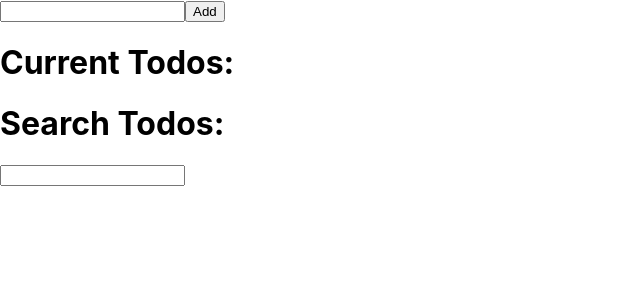
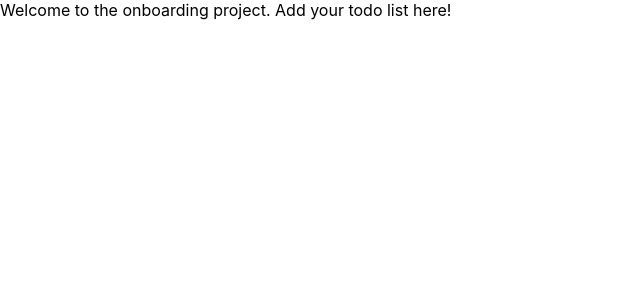
Before and after one commit to jbperry004/onboardingFall18, a React (Create React App) app: page / in a window 1280 px wide. Shown: the top 300 px of the page, without its empty margins (0-640 px from the left). Built offline with nearby package versions, Linux system fonts and the light colour scheme.

Commit message:
Revert "Phase 1 Rough Draft"

```diff
--- a/src/components/ToDoContainer/index.js
+++ b/src/components/ToDoContainer/index.js
@@ -1,143 +1,9 @@
 import React, { Component } from "react";
 
-
-let id = 0;
-
-class Add extends Component {
-  constructor(props) {
-    super(props);
-    this.state = {value : ''};
-
-    this.handleChange = this.handleChange.bind(this);
-    this.handleSubmit = this.handleSubmit.bind(this);
-  }
-
-  handleChange(event) {
-    this.setState({value: event.target.value});
-  }
-
-  handleSubmit(event) {
-    this.props.addTodo(this.state.value);
-    event.preventDefault();
-  }
-
-  render () {
-    return (
-      <form onSubmit = {this.handleSubmit}>
-        <input type="text" value={this.state.value} onChange={this.handleChange}/>
-        <input type="submit" value="Add"/>
-      </form>
-    );
-  }
-}
-
-class Todoitem extends Component {
-  constructor(props) {
-    super(props);
-    this.handleSubmit = this.handleSubmit.bind(this);
-  }
-
-  handleSubmit(event) {
-    this.props.deleteTodo(this.props.id);
-    event.preventDefault();
-  }
-
+class ToDoContainer extends Component {
   render() {
     return (
-      <form onSubmit={this.handleSubmit}>
-        <li>{this.props.payload}</li>
-        <input type="submit" value="delete"/>
-      </form>
-    );
-  }
-}
-
-class Current extends Component {
-  constructor(props) {
-    super(props);
-  }
-
-  render() {
-    const items = this.props.todos.map((todo) =>
-        <Todoitem id={todo.id} payload={todo.payload} deleteTodo={this.props.deleteTodo} />
-      );
-    return (
-      <div>
-        <h1>Current Todos:</h1>
-        <ul>{items}</ul>
-      </div>
-    );
-  }
-}
-
-class Search extends Component {
-  constructor(props) {
-    super(props);
-    this.handleChange = this.handleChange.bind(this);
-  }
-
-  handleChange(event) {
-    this.props.searchTodo(event.target.value);
-  }
-
-  render () {
-    return (
-      <div>
-        <h1>Search Todos:</h1>
-        <input type="text" onChange={this.handleChange}/>
-      </div>
-    );
-  }
-}
-
-class ToDoContainer extends Component {
-  constructor(props) {
-    super(props);
-    this.state = {allTodos : [], filter : ''};
-
-    this.addTodo = this.addTodo.bind(this);
-    this.deleteTodo = this.deleteTodo.bind(this);
-    this.searchTodo = this.searchTodo.bind(this);
-  }
-
-  addTodo (payload) {
-    this.setState((state, props) => ({
-      allTodos : state.allTodos.concat([{
-        payload : payload,
-        id : id
-      }])
-    }));
-    id++;
-  }
-
-  deleteTodo (id) {
-    this.setState((state, props) => ({
-      allTodos : state.allTodos.filter(item => item.id != id)
-    }));
-  }
-
-  searchTodo(criteria) {
-    this.setState({
-      filter : criteria
-    });
-  }
-
-  render() {
-
-    const displayTodos = this.state.allTodos.filter(item => item.payload.match(this.state.filter));
-
-    return (
-      <div>
-        <div>
-          <Add addTodo={this.addTodo} />
-        </div>
-        <div>
-          <Current todos={displayTodos} deleteTodo={this.deleteTodo} />
-        </div>
-        <div>
-          <Search searchTodo={this.searchTodo}/>
-        </div>
-      </div>
+      <div>Welcome to the onboarding project. Add your todo list here!</div>
     );
   }
 }
```
